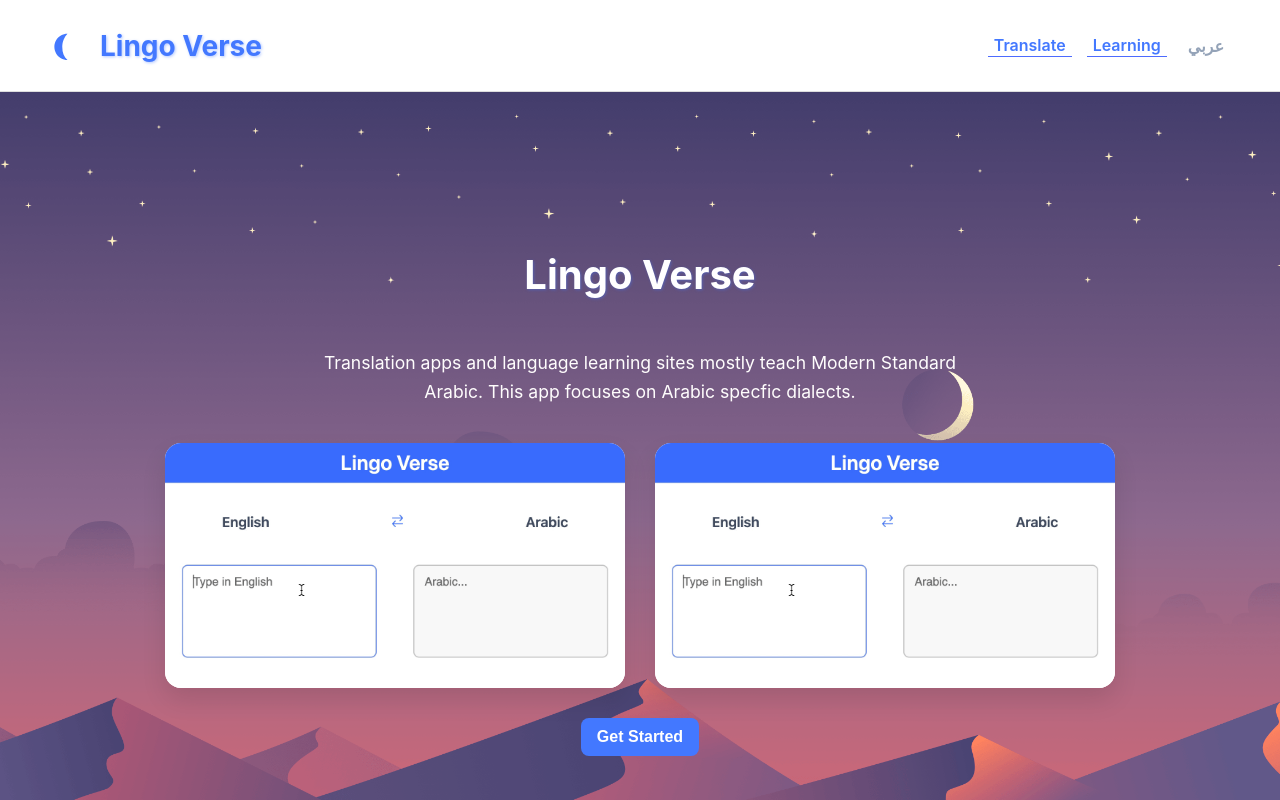
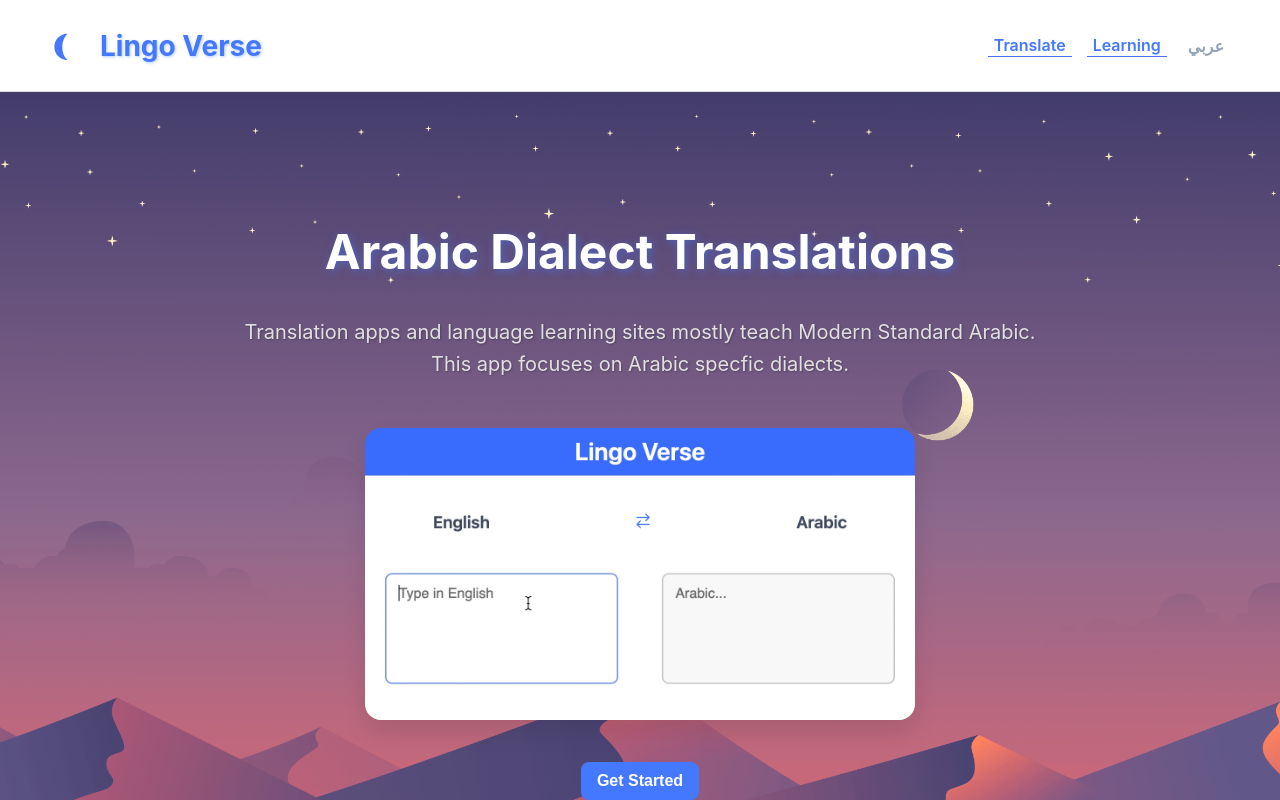
Before and after one commit to jawadrada/LingoVerse, a React (Vite) app in the folder client/: page / in a window 1280 px wide. Shown: the top 800 px of the page. Built offline with nearby package versions, Linux system fonts and the light colour scheme.

Commit message:
chore: Update home page UI

```diff
--- a/client/src/pages/Home/Home.css
+++ b/client/src/pages/Home/Home.css
@@ -3,7 +3,7 @@
   display: flex;
   align-items: center;
   justify-content: center;
-    background-image: url('/background.png');
+  background-image: url("/background.png");
   background-size: cover;
   background-position: center;
   background-repeat: no-repeat;
@@ -12,46 +12,50 @@
 .home-flex-container {
   display: flex;
   flex-direction: column;
-    justify-content: flex-start;
+  justify-content: center;
   align-items: center;
-    padding: 20px 20px;
+  padding: 40px 20px;
+  max-width: 900px;
+  text-align: center;
 }
 
 .home-flex-container h1 {
-    font-size: 2.5rem;
-    color: white;
-    font-weight: bold;
-    text-shadow: 1px 1px 3px rgba(67, 120, 255, 0.4);
+  font-size: 3rem;
+  color: #ffffff;
+  font-weight: 700;
+  margin-bottom: 0.5rem;
+  text-shadow: 2px 2px 8px rgba(67, 120, 255, 0.5);
 }
 
 .home-flex-container p {
-    max-width: 60%;
-    color: #fffdfd;
+  max-width: 800px;
+  color: #e0e0e0;
+  font-size: 1.25rem;
+  margin-bottom: 2rem;
+  text-shadow: 1px 1px 2px rgba(0, 0, 0, 0.25);
   line-height: 1.6;
-    text-align: center;
-    font-size: 1.1rem;
 }
 
 .home-row-container {
   display: flex;
-    flex-direction: row;
   justify-content: center;
   align-items: center;
+  flex-wrap: wrap;
   gap: 30px;
-    flex-wrap: wrap;
+}
+
+.home-image-card {
+  padding: 16px;
+  border-radius: 20px;
 }
 
 .home-image-container {
-    width:100%;
-    max-width: 460px;
+  width: 100%;
+  max-width: 550px;
   height: auto;
   border-radius: 16px;
-    padding: 0;
-    margin: 20px 0;
-    overflow: hidden;
   box-shadow: 0 12px 24px rgba(0, 0, 0, 0.1);
-    transition: transform 0.3s ease, box-shadow 0.3s ease;
-    background-color: #ffffff;
+  transition: transform 0.3s ease,box-shadow 0.3s ease;
 }
 
 .home-image-container:hover {
@@ -64,5 +68,5 @@
   justify-content: center;
   align-items: center;
   gap: 20px;
-    padding: 10px;
+  padding-top: 20px;
 }
--- a/client/src/pages/Home/Home.tsx
+++ b/client/src/pages/Home/Home.tsx
@@ -1,6 +1,6 @@
-import "./Home.css"
+import "./Home.css";
 import Button from "../../components/Button/Button.tsx";
-import { useTranslation } from 'react-i18next';
+import { useTranslation } from "react-i18next";
 
 function Home() {
   const { t } = useTranslation();
@@ -8,17 +8,25 @@ function Home() {
   return (
     <div className="home-container">
       <div className="home-flex-container">
-        <h1>Lingo Verse</h1>
-        <p>{t('app_description')}</p>
+        <h1>Arabic Dialect Translations</h1>
+        <p>
+          {t("app_description")}
+        </p>
 
         <div className="home-row-container">
-          {/*Replace with flashcard gif*/}
-          <img className="home-image-container" src="/demo.gif" alt="GIF Showing translations" />
-          <img className="home-image-container" src="/demo.gif" alt="GIF Showing translations" />
+          <div className="home-image-card">
+            <img
+              className="home-image-container"
+              src="/demo.gif"
+              alt="GIF Showing translations"
+            />
+          </div>
         </div>
 
         <div className="home-btn-container">
-          <Button route="/translation">{t('home_page_button')}</Button>
+          <Button route="/translation">
+            {t("home_page_button")}
+          </Button>
         </div>
       </div>
     </div>
```
Lines whose indentation alone changed are shown as unchanged.
